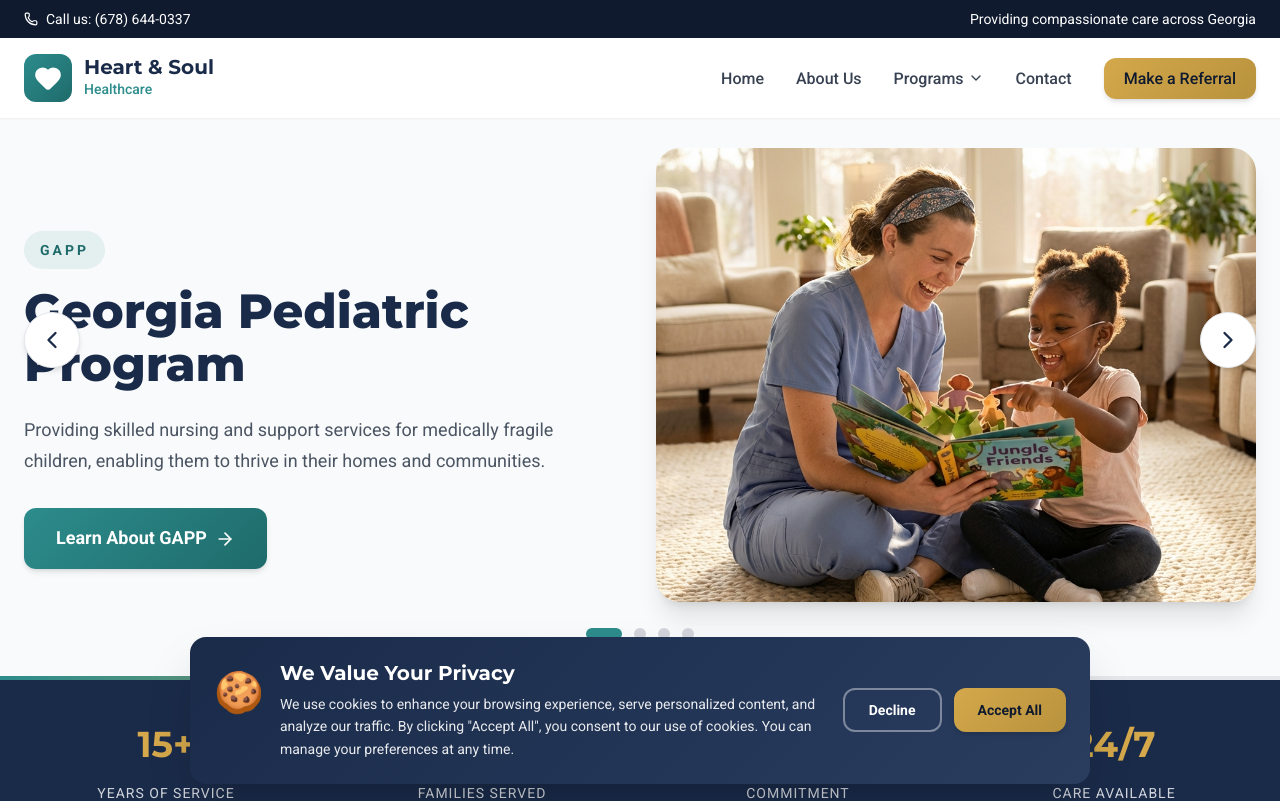
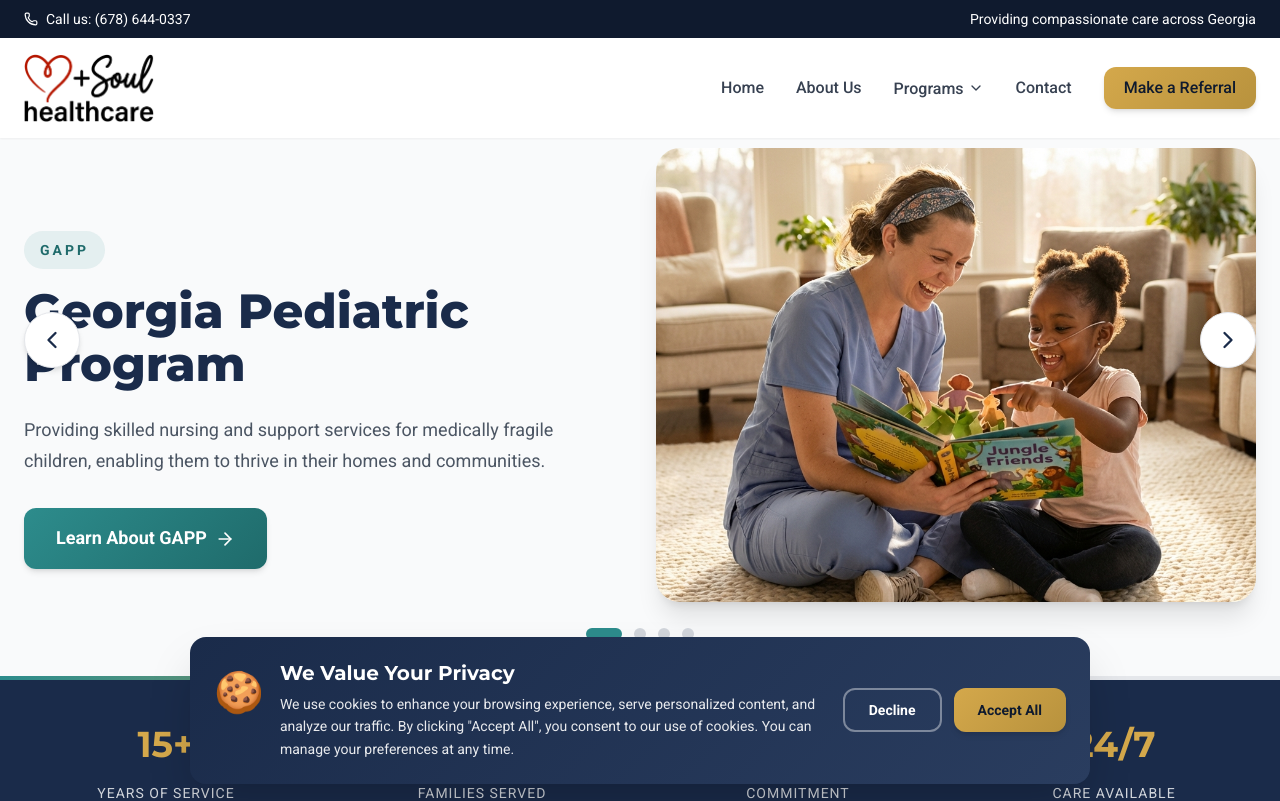
Before and after one commit to kashfr/heart-and-soul-healthcare-v2, a Next.js app: page / in a window 1280 px wide. Shown: the top 801 px of the page. Built offline with nearby package versions, Linux system fonts and the light colour scheme.

Commit message:
Update logo to WebP format and adjust size

```diff
--- a/src/components/Footer.tsx
+++ b/src/components/Footer.tsx
@@ -1,5 +1,6 @@
 import Link from 'next/link';
-import { Heart, Phone, Mail, MapPin, Clock, Facebook, Linkedin } from 'lucide-react';
+import Image from 'next/image';
+import { Phone, Mail, MapPin, Clock, Facebook, Linkedin } from 'lucide-react';
 import styles from './Footer.module.css';
 
 const programLinks = [
@@ -26,13 +27,14 @@ export default function Footer() {
             {/* Company Info */}
             <div className={styles.footerSection}>
               <div className={styles.footerLogo}>
-                <div className={styles.logoIcon}>
-                  <Heart size={24} fill="currentColor" />
-                </div>
-                <div className={styles.logoText}>
-                  <span className={styles.logoMain}>Heart & Soul</span>
-                  <span className={styles.logoSub}>Healthcare</span>
-                </div>
+                <Image
+                  src="/images/logo.webp"
+                  alt="Heart & Soul Healthcare Logo"
+                  width={130}
+                  height={40}
+                  style={{ objectFit: 'contain' }}
+                  unoptimized
+                />
               </div>
               <p className={styles.companyDesc}>
                 Providing compassionate, professional home health care services
--- a/src/components/Header.tsx
+++ b/src/components/Header.tsx
@@ -2,7 +2,8 @@
 
 import { useState, useEffect } from 'react';
 import Link from 'next/link';
-import { Menu, X, ChevronDown, Heart, Phone } from 'lucide-react';
+import Image from 'next/image';
+import { Menu, X, ChevronDown, Phone } from 'lucide-react';
 import styles from './Header.module.css';
 
 const programLinks = [
@@ -46,13 +47,15 @@ export default function Header() {
         <div className="container">
           <div className={styles.navContent}>
             <Link href="/" className={styles.logo}>
-              <div className={styles.logoIcon}>
-                <Heart size={28} fill="currentColor" />
-              </div>
-              <div className={styles.logoText}>
-                <span className={styles.logoMain}>Heart & Soul</span>
-                <span className={styles.logoSub}>Healthcare</span>
-              </div>
+              <Image
+                src="/images/logo.webp"
+                alt="Heart & Soul Healthcare Logo"
+                width={130}
+                height={40}
+                style={{ objectFit: 'contain' }}
+                priority
+                unoptimized
+              />
             </Link>
 
             <ul className={styles.navLinks}>
```
Also changed, not shown: public/images/logo.webp (added), 1 other file (tests, documents, lock files or other folders).
